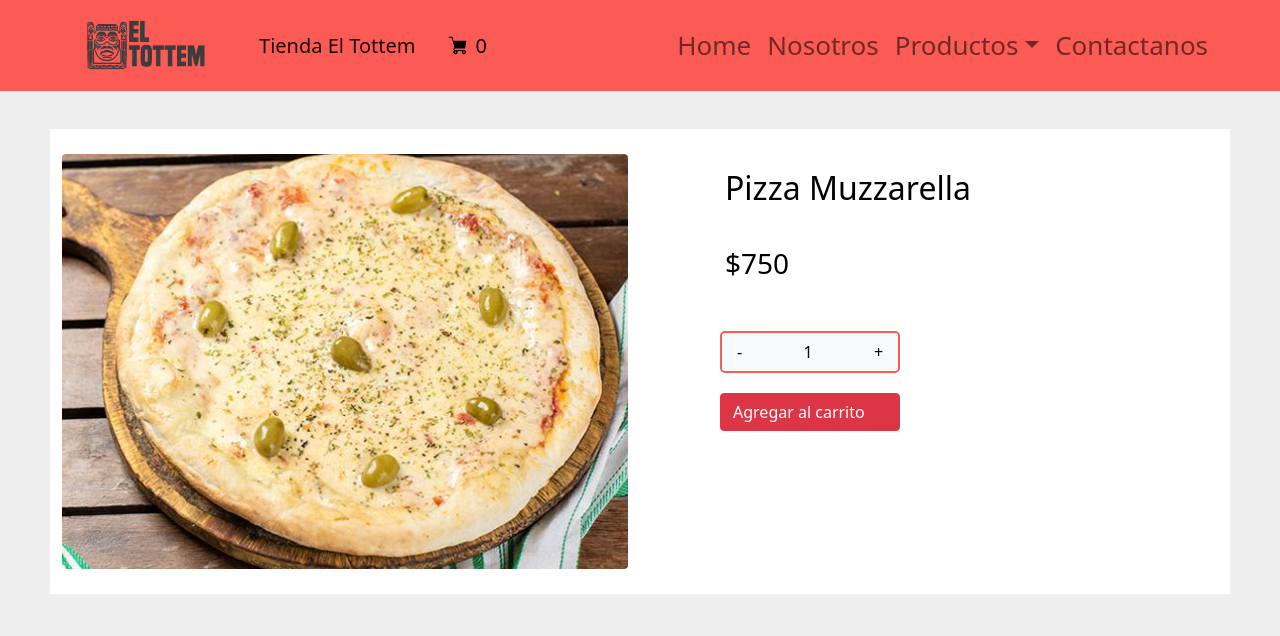
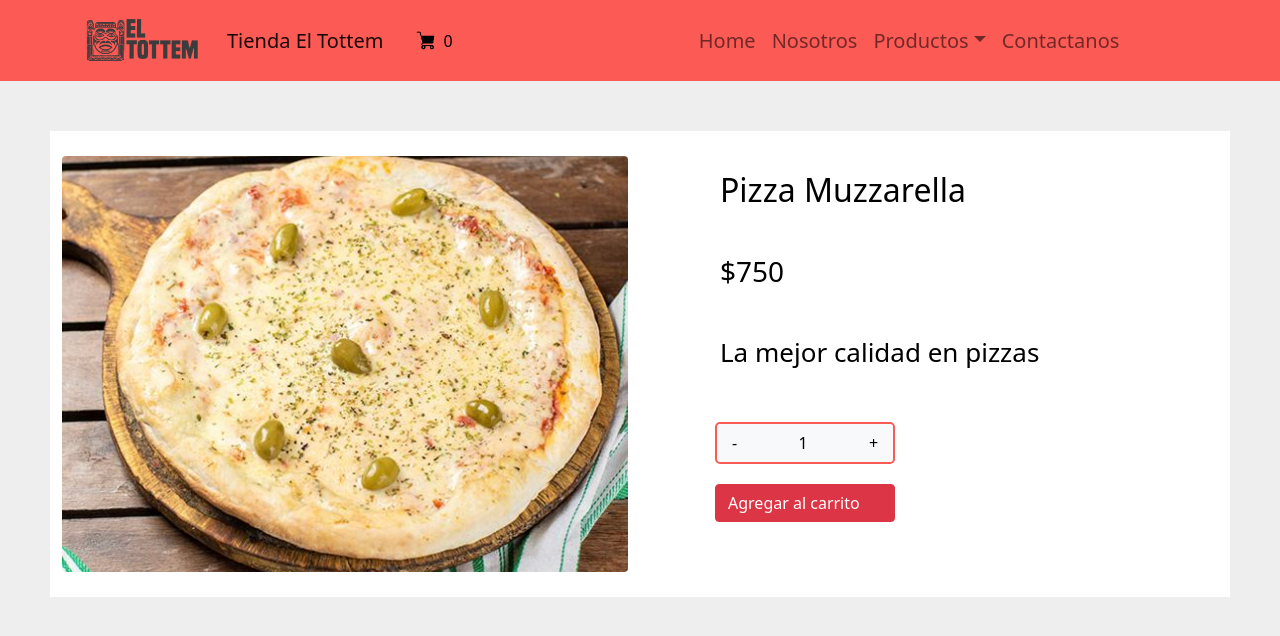
Before and after one commit to solnoguera/eltottem-ecommerce-soln, a React (Create React App) app: page / in a window 1280 px wide. Shown: the top 636 px of the page. Built offline with nearby package versions, Linux system fonts and the light colour scheme.

Commit message:
mejorando un poquito la estetica

```diff
--- a/src/components/CartWidget/CartWidget.jsx
+++ b/src/components/CartWidget/CartWidget.jsx
@@ -5,7 +5,7 @@ export default function CartWidget(){
     return (
         <div className='cart'>
             <img src={carrito} alt="carrito" width="35px" height="35px" />
-            <span style={{fontSize : '20px'}}>0</span>
+            <span style={{fontSize : '16px'}}>0</span>
         </div>
     )
 }
--- a/src/components/ItemDetail/ItemDetail.css
+++ b/src/components/ItemDetail/ItemDetail.css
@@ -5,12 +5,14 @@
 }
 .row{
     background-color: white;
-    margin: 3%;
+    margin: 4% 3%;
 }
 .col-details{
-    padding-left: 45px;
+    padding-left: 40px;
+    padding-bottom: 40px;
 }
 
 .margin{
-    margin: 40px;
+    margin: 35px;
+    padding: 5px;
 }
--- a/src/components/NavBar/NavBar.css
+++ b/src/components/NavBar/NavBar.css
@@ -3,7 +3,11 @@
   }
 
 .titulo{
-  font-size: 20px !important;
+  font-size: 20px;
   margin-right: 25px;
   margin-left: 25px;
 }
+
+.letra{
+  font-size: 20px;
+}
--- a/src/components/NavBar/NavBar.jsx
+++ b/src/components/NavBar/NavBar.jsx
@@ -22,13 +22,13 @@ export default function NavBar() {
   return (
     <Navbar variant="light" expand="lg" className='fondoRojo' >
       <Container>
-      <img src={logo} alt="logo"  width="140px" height="75px" style={{ marginRight:"25px" }} />
+      <img src={logo} alt="logo"  width="120px" height="65px" />
         <Navbar.Brand className='titulo'> Tienda El Tottem</Navbar.Brand>
 
         <CartWidget/>
 
         <Navbar.Toggle aria-controls="basic-navbar-nav" />
-        <Navbar.Collapse id="basic-navbar-nav" style={{marginLeft : '15%'}}>
+        <Navbar.Collapse id="basic-navbar-nav" style={{marginLeft : '20%'}}>
           <Nav className="me-auto letra" navbarScroll>
             <Nav.Link href="/home">Home</Nav.Link>
             <Nav.Link href="/nosotros">Nosotros</Nav.Link>
--- a/src/data/products.json
+++ b/src/data/products.json
@@ -4,7 +4,7 @@
         "title" : "Pizza Muzzarella",
         "price" : "750",
         "category" : "pizzas",
-        "description" : "",
+        "description" : "La mejor calidad en pizzas",
         "image" : "/img/muzza.jpeg",
         "initial" : 1,
         "stock" : 25
```
